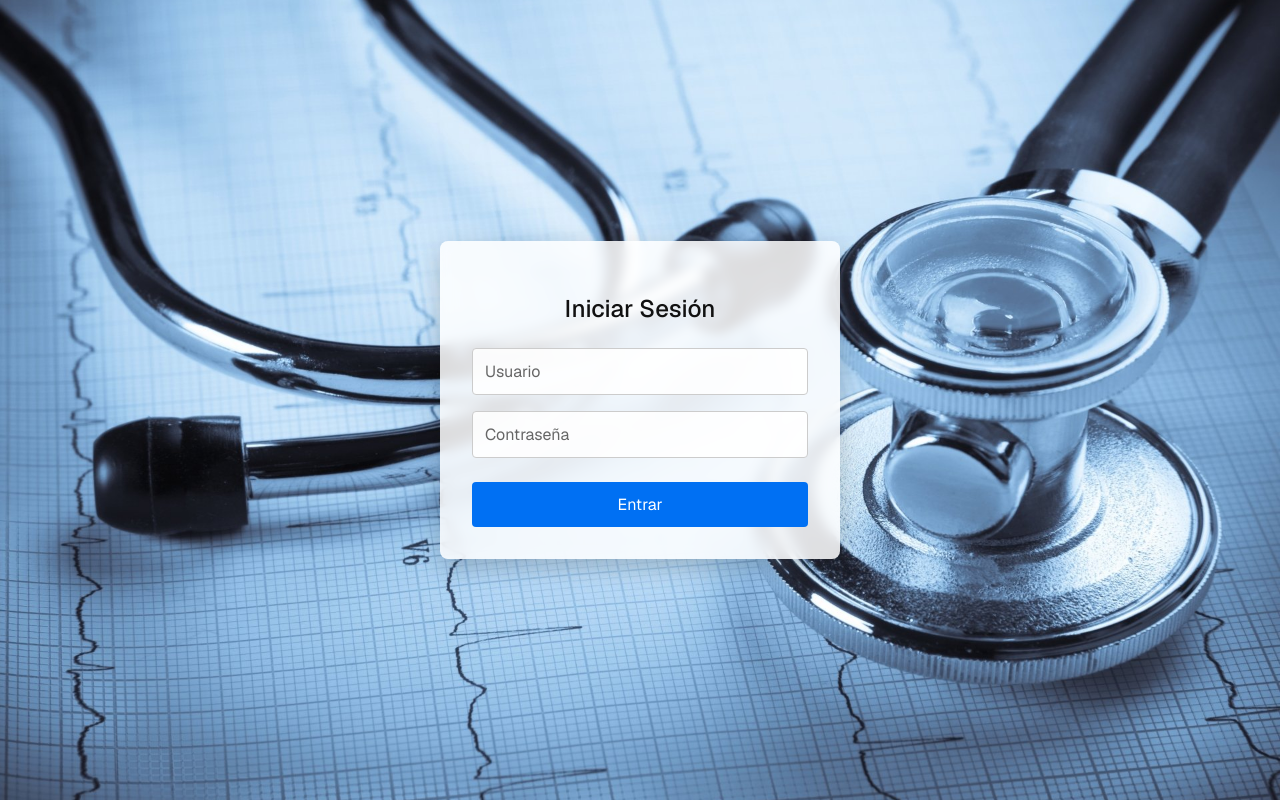
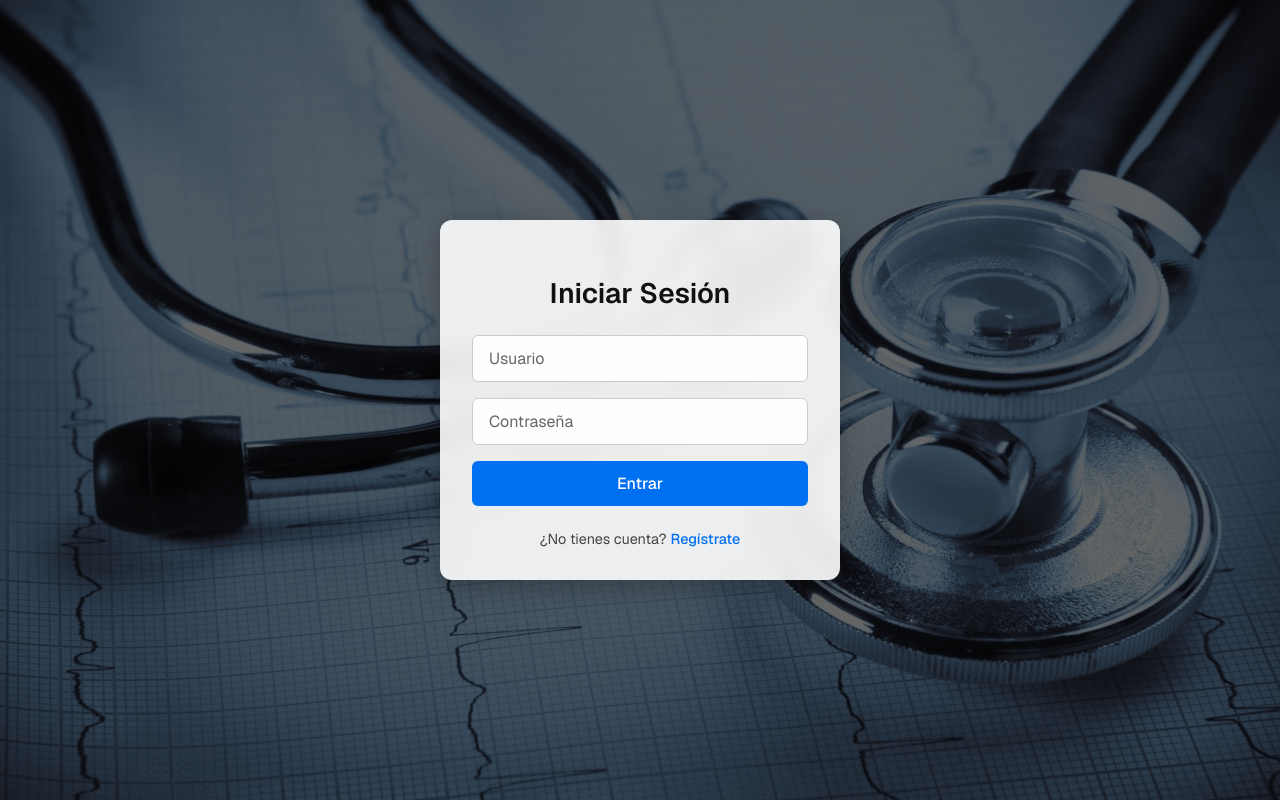
Before and after one commit to GrupoGPSFFTJ/proyectosemestral, a Next.js app in the folder frontend/: page / in a window 1280 px wide. Built offline with nearby package versions, Linux system fonts and the light colour scheme.

Commit message:
Cambios en layout y componentes de autenticación para mejorar estructura y diseño

```diff
--- a/frontend/app/layout.tsx
+++ b/frontend/app/layout.tsx
@@ -1,9 +1,9 @@
 import type { Metadata } from 'next';
 import { Geist, Geist_Mono } from 'next/font/google';
 import './globals.css';
-import { AuthProvider } from '../components/AuthContext';
-import { AuthGate } from '../components/AuthGate';
-import { NavBar } from '../components/NavBar';
+import { AuthProvider } from '@/components/AuthContext';
+import { AuthGate } from '@/components/AuthGate';
+import { NavBar } from '@/components/NavBar';
 
 const geistSans = Geist({ variable: '--font-geist-sans', subsets: ['latin'] });
 const geistMono = Geist_Mono({ variable: '--font-geist-mono', subsets: ['latin'] });
--- a/frontend/components/AuthContext.tsx
+++ b/frontend/components/AuthContext.tsx
@@ -4,7 +4,6 @@ import React, {
   createContext,
   useContext,
   useState,
-  useEffect,
   ReactNode,
 } from 'react';
 import { useRouter } from 'next/navigation';
@@ -21,21 +20,12 @@ export function AuthProvider({ children }: { children: ReactNode }) {
   const [user, setUser] = useState<string | null>(null);
   const router = useRouter();
 
-  // Al montar, intenta cargar usuario de localStorage
-  useEffect(() => {
-    const stored = localStorage.getItem('user');
-    if (stored) setUser(stored);
-  }, []);
-
   const login = (username: string, password: string) => {
-    // Aquí iría llamada real; como mock, aceptamos cualquiera
-    localStorage.setItem('user', username);
     setUser(username);
     router.push('/');
   };
 
   const logout = () => {
-    localStorage.removeItem('user');
     setUser(null);
     router.push('/');
   };
@@ -49,6 +39,8 @@ export function AuthProvider({ children }: { children: ReactNode }) {
 
 export function useAuth() {
   const ctx = useContext(AuthContext);
-  if (!ctx) throw new Error('useAuth debe usarse dentro de AuthProvider');
+  if (!ctx) {
+    throw new Error('useAuth debe usarse dentro de AuthProvider');
+  }
   return ctx;
 }
--- a/frontend/components/AuthGate.tsx
+++ b/frontend/components/AuthGate.tsx
@@ -1,4 +1,3 @@
-// frontend/components/AuthGate.tsx
 'use client';
 
 import React, { ReactNode, useState, ChangeEvent, FormEvent } from 'react';
@@ -21,108 +20,136 @@ function LoginForm() {
   };
 
   return (
-    <div
-      style={{
-        display: 'flex',
-        alignItems: 'center',
-        justifyContent: 'center',
-        minHeight: '100vh',
-        margin: 0,
-        backgroundImage: 'url("/Login_Fondo.jpg")',
-        backgroundSize: 'cover',
-        backgroundPosition: 'center',
-        backgroundRepeat: 'no-repeat',
-      }}
-    >
-      <div
-        style={{
-          width: '90%',
-          maxWidth: '400px',
-          background: 'rgba(255,255,255,0.85)',
-          padding: '2rem',
-          borderRadius: '8px',
-          boxShadow: '0 8px 24px rgba(0,0,0,0.2)',
-          backdropFilter: 'blur(6px)',
-        }}
-      >
-        {/* Aquí forzamos el color oscuro */}
-        <h2
-          style={{
-            color: '#111',
-            textAlign: 'center',
-            marginBottom: '1.5rem',
-            fontSize: '1.5rem',
-            fontWeight: 500,
-          }}
-        >
-          Iniciar Sesión
-        </h2>
+    <div style={styles.container}>
+      <div style={styles.overlay} />
+      <div style={styles.card}>
+        <h2 style={styles.title}>Iniciar Sesión</h2>
 
-        <form onSubmit={handleSubmit}>
+        <form onSubmit={handleSubmit} style={styles.form}>
           <input
             name="username"
             type="text"
             placeholder="Usuario"
             value={username}
-            onChange={(e: ChangeEvent<HTMLInputElement>) =>
-              setUsername(e.target.value)
-            }
+            onChange={(e: ChangeEvent<HTMLInputElement>) => setUsername(e.target.value)}
             required
-            style={{
-              width: '100%',
-              padding: '0.75rem',
-              marginBottom: '1rem',
-              border: '1px solid #ccc',
-              borderRadius: '4px',
-              fontSize: '1rem',
-              color: '#333',
-              background: 'rgba(255,255,255,0.9)',
-            }}
+            style={styles.input}
           />
           <input
             name="password"
             type="password"
             placeholder="Contraseña"
             value={password}
-            onChange={(e: ChangeEvent<HTMLInputElement>) =>
-              setPassword(e.target.value)
-            }
+            onChange={(e: ChangeEvent<HTMLInputElement>) => setPassword(e.target.value)}
             required
-            style={{
-              width: '100%',
-              padding: '0.75rem',
-              marginBottom: '1.5rem',
-              border: '1px solid #ccc',
-              borderRadius: '4px',
-              fontSize: '1rem',
-              color: '#333',
-              background: 'rgba(255,255,255,0.9)',
-            }}
+            style={styles.input}
           />
-          <button
-            type="submit"
-            style={{
-              width: '100%',
-              padding: '0.75rem',
-              background: '#0070f3',
-              color: '#fff',
-              border: 'none',
-              borderRadius: '4px',
-              fontSize: '1rem',
-              cursor: 'pointer',
-              transition: 'background 0.2s',
-            }}
-            onMouseOver={(e) =>
-              (e.currentTarget.style.background = '#005bb5')
-            }
-            onMouseOut={(e) =>
-              (e.currentTarget.style.background = '#0070f3')
-            }
-          >
+
+          <button type="submit" style={styles.primaryButton}>
             Entrar
           </button>
+          <div style={styles.registerSection}>
+            <span style={styles.registerText}>¿No tienes cuenta?</span>
+            <a href="/registro" style={styles.registerLink}>
+              Regístrate
+            </a>
+          </div>
         </form>
       </div>
     </div>
   );
 }
+
+const styles: Record<string, React.CSSProperties> = {
+  container: {
+    position: 'relative',
+    width: '100vw',
+    height: '100vh',
+    margin: 0,
+    display: 'flex',
+    alignItems: 'center',
+    justifyContent: 'center',
+    backgroundImage: 'url("/Login_Fondo.jpg")',
+    backgroundSize: 'cover',
+    backgroundPosition: 'center',
+    backgroundRepeat: 'no-repeat',
+  },
+  overlay: {
+    position: 'absolute',
+    top: 0,
+    left: 0,
+    width: '100%',
+    height: '100%',
+    backgroundColor: 'rgba(0, 0, 0, 0.6)',
+    zIndex: 1,
+  },
+  card: {
+    position: 'relative',
+    zIndex: 2,
+    width: '90%',
+    maxWidth: '400px',
+    backgroundColor: 'rgba(255, 255, 255, 0.9)',
+    padding: '2rem',
+    borderRadius: '12px',
+    boxShadow: '0 8px 24px rgba(0, 0, 0, 0.25)',
+    backdropFilter: 'blur(8px)',
+    transition: 'transform 0.2s ease, box-shadow 0.2s ease',
+  },
+  title: {
+    color: '#111',
+    textAlign: 'center',
+    marginBottom: '1.5rem',
+    fontSize: '1.75rem',
+    fontWeight: 600,
+  },
+  form: {
+    display: 'flex',
+    flexDirection: 'column',
+    gap: '1rem',
+  },
+  input: {
+    width: '100%',
+    padding: '0.75rem 1rem',
+    border: '1px solid #ccc',
+    borderRadius: '6px',
+    fontSize: '1rem',
+    color: '#333',
+    backgroundColor: 'rgba(255,255,255,0.95)',
+    transition: 'border-color 0.2s ease, box-shadow 0.2s ease',
+  },
+  inputFocus: {
+    borderColor: '#0070f3',
+    boxShadow: '0 0 0 3px rgba(0, 112, 243, 0.2)',
+  },
+  primaryButton: {
+    width: '100%',
+    padding: '0.75rem',
+    backgroundColor: '#0070f3',
+    color: '#fff',
+    border: 'none',
+    borderRadius: '6px',
+    fontSize: '1rem',
+    fontWeight: 500,
+    cursor: 'pointer',
+    transition: 'background-color 0.2s ease',
+  },
+  primaryButtonHover: {
+    backgroundColor: '#005bb5',
+  },
+  registerSection: {
+    marginTop: '0.5rem',
+    textAlign: 'center',
+    fontSize: '0.9rem',
+    color: '#444',
+  },
+  registerText: {
+    marginRight: '0.25rem',
+  },
+  registerLink: {
+    color: '#0070f3',
+    textDecoration: 'none',
+    fontWeight: 500,
+  },
+};
+
+export default LoginForm;
```
